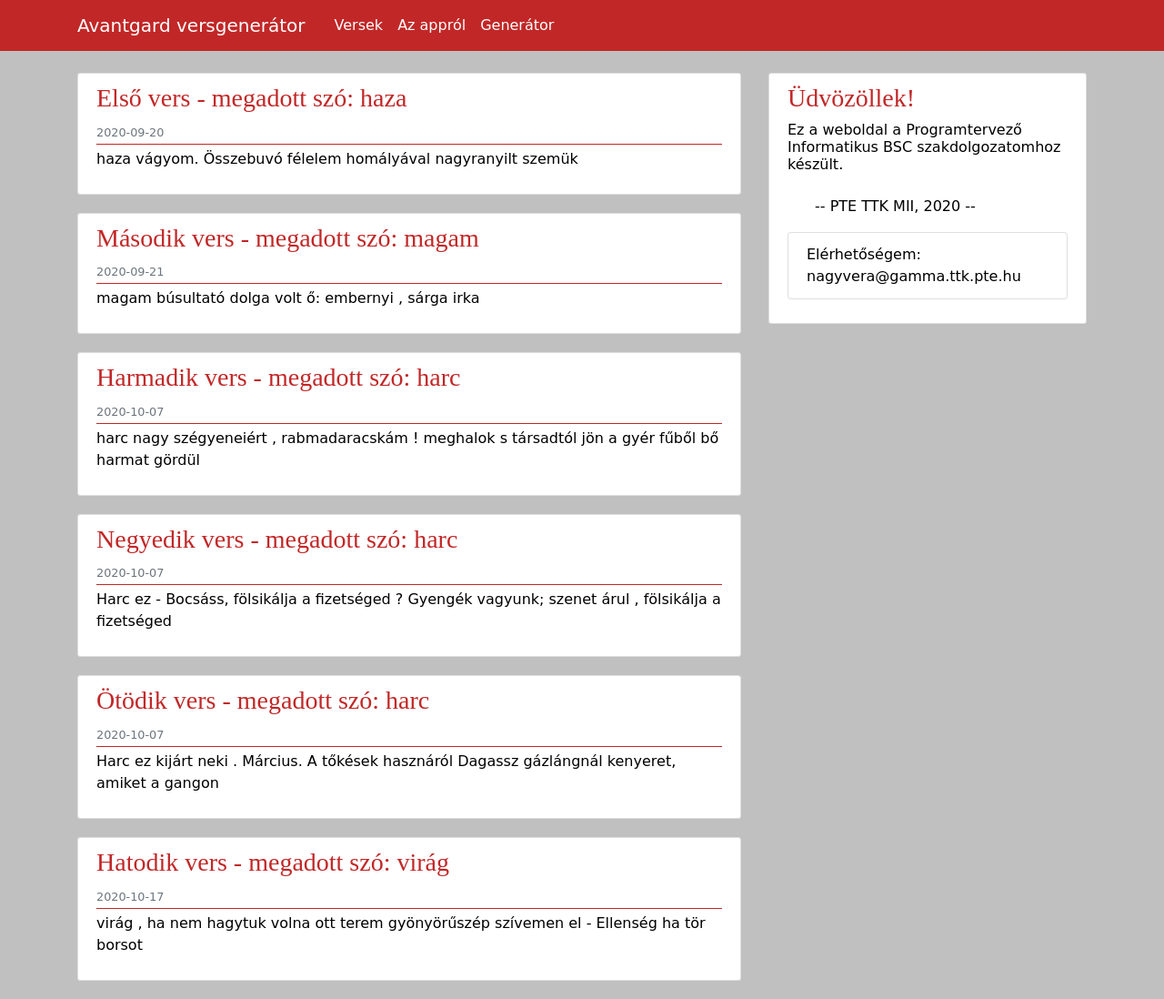
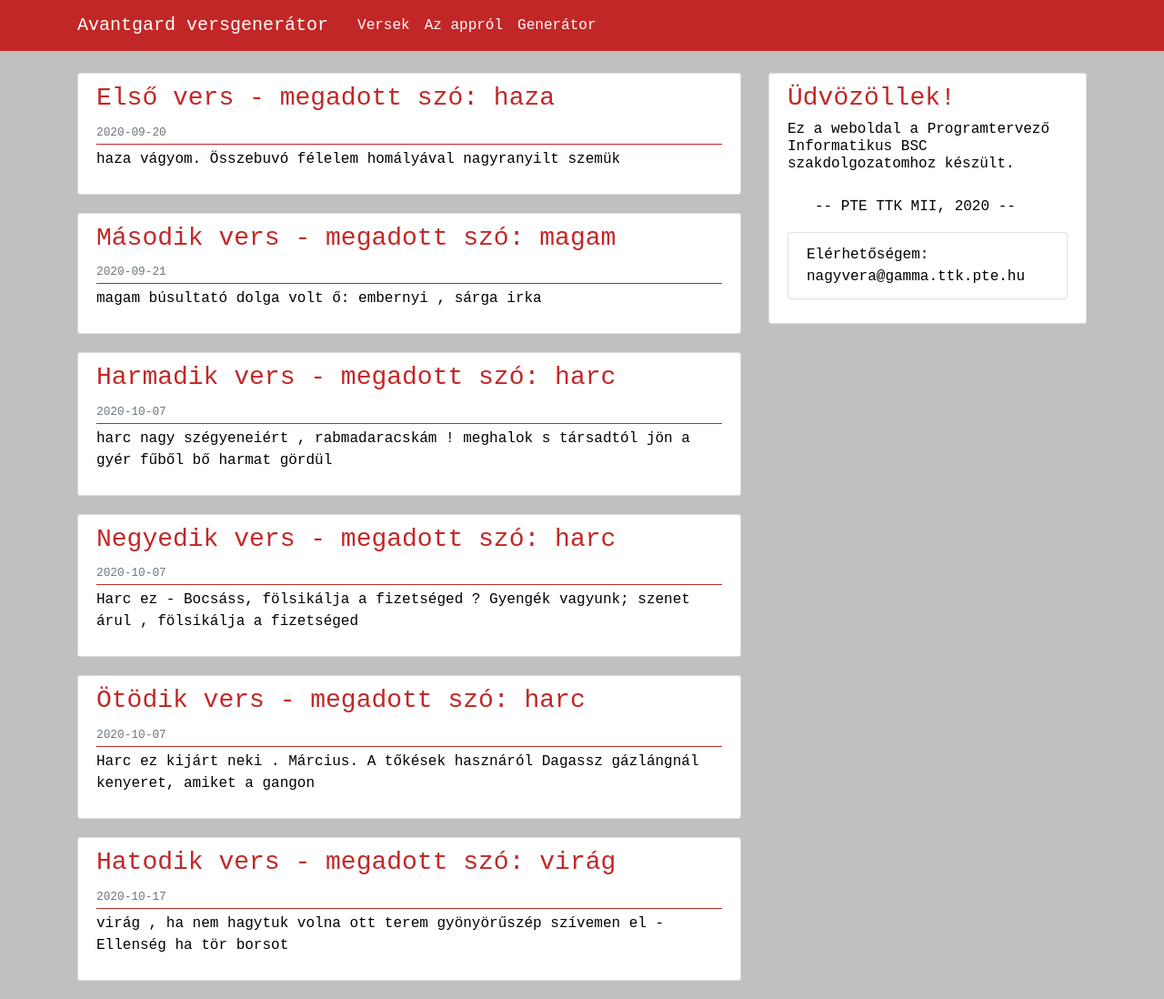
Before and after one commit to nagyvera/poemgen, a Django app: page /home/ in a window 1280 px wide. Shown: the whole page at 91% size. Run offline with Django 3.2, Linux system fonts and the light colour scheme; some libraries are stand-ins or nearby versions.

Commit message:
Changed the font style

```diff
--- a/poemgen/static/poemgen/main.css
+++ b/poemgen/static/poemgen/main.css
@@ -2,12 +2,12 @@ body {
     background: #c0c0c0;
     color: #ffffff;
     margin-top: 5rem;
-    font-family: "URW Chancery L", cursive;
+    font-family: "Courier New", cursive;
   }
 
   h1, h2, h3, h4, h5, h6 {
     color: #c22727;
-    font-family: "URW Chancery L";
+    font-family: "Courier New";
   }
 
   ul {
```
